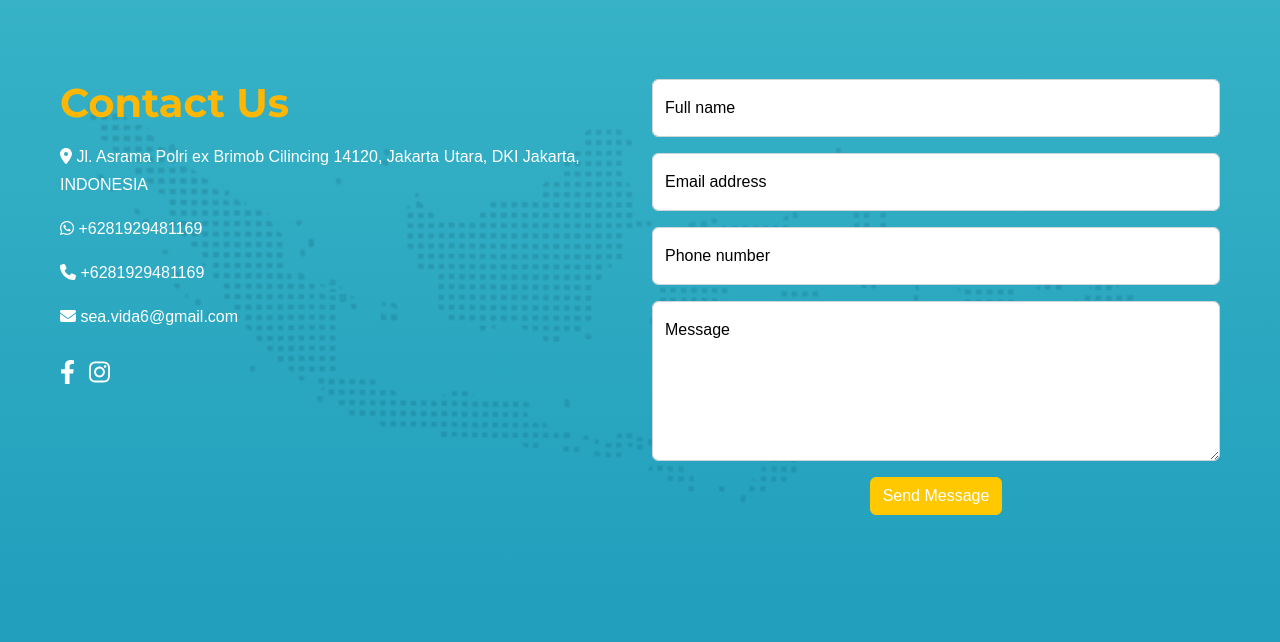
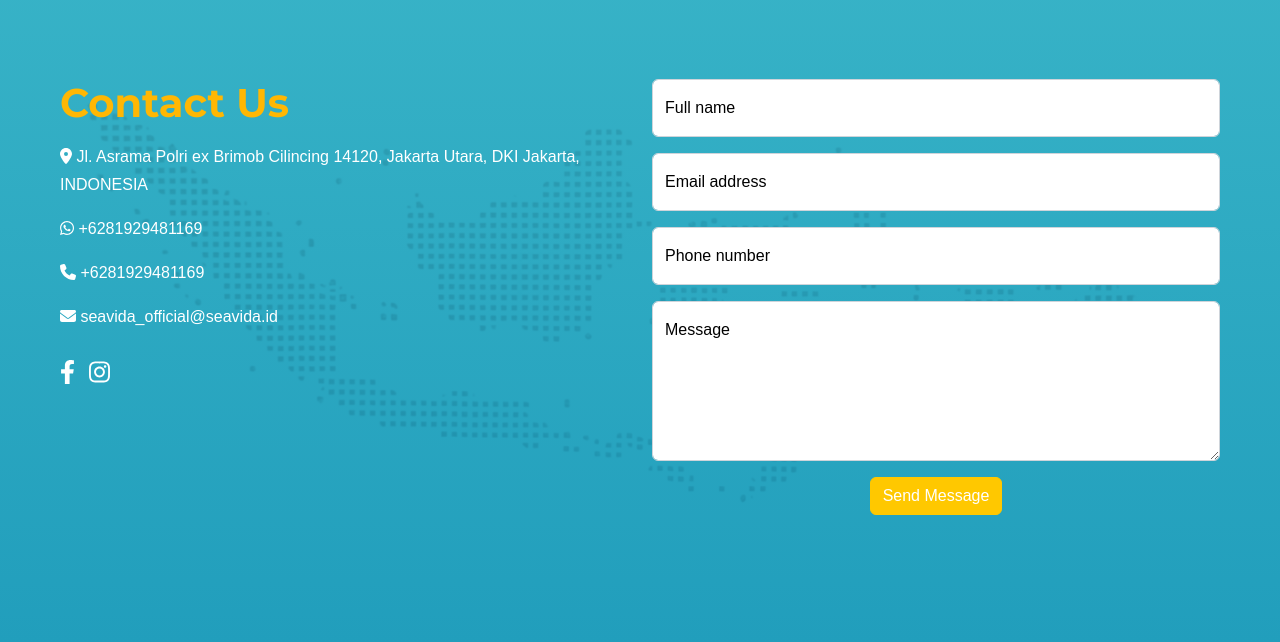
Before and after one commit to ahmadsyauqi696/ahmadsyauqi696.github.io, a PHP site: page /seavida/ in a window 1280 px wide. Shown: the part 3222-3864 px from the top of the page. Run offline with PHP 8.4, Linux system fonts and the light colour scheme; data that the repository does not hold is empty; some libraries are stand-ins or nearby versions.

Commit message:
rubah alamat email

```diff
--- a/footer.php
+++ b/footer.php
@@ -14,7 +14,7 @@
                         Utara, DKI Jakarta, INDONESIA</p>
                     <p><i class="fab fa-whatsapp"></i> +6281929481169</p>
                     <p><i class="fas fa-phone"></i> +6281929481169</p>
-                    <p><i class="fas fa-envelope"></i> sea.vida6@gmail.com</p>
+                    <p><i class="fas fa-envelope"></i> seavida_official@seavida.id</p>
                     <div class="social-icons mt-4">
                         <style>
                             .social-icons a {
@@ -99,7 +99,7 @@
                 <div class="social-icons mt-3">
                     <a href="#"><i class="fab fa-facebook-f"></i></a>
                     <a href="https://instagram.com/sea_vida"><i class="fab fa-instagram"></i></a>
-                    <a href="mailto:sea.vida6@gmail.com"><i class="fas fa-envelope"></i></a>
+                    <a href="mailto:seavida_official@seavida.id"><i class="fas fa-envelope"></i></a>
                 </div>
             </div>
 
--- a/home.php
+++ b/home.php
@@ -245,7 +245,7 @@ if (file_exists("config-local.php")) {
                             Utara, DKI Jakarta, INDONESIA</p>
                         <p><i class="fab fa-whatsapp"></i> +6281929481169</p>
                         <p><i class="fas fa-phone"></i> +6281929481169</p>
-                        <p><i class="fas fa-envelope"></i> sea.vida6@gmail.com</p>
+                        <p><i class="fas fa-envelope"></i> seavida_official@seavida.id</p>
                         <div class="social-icons mt-4">
                             <style>
                                 .social-icons a {
@@ -331,7 +331,7 @@ if (file_exists("config-local.php")) {
                     <div class="social-icons mt-3">
                         <a href="#"><i class="fab fa-facebook-f"></i></a>
                         <a href="https://instagram.com/sea_vida"><i class="fab fa-instagram"></i></a>
-                        <a href="mailto:sea.vida6@gmail.com"><i class="fas fa-envelope"></i></a>
+                        <a href="mailto:seavida_official@seavida.id"><i class="fas fa-envelope"></i></a>
                     </div>
                 </div>
 
@@ -472,7 +472,7 @@ if (file_exists("config-local.php")) {
         <a href="https://instagram.com/sea_vida" class="social-icon" target="_blank">
             <i class="fab fa-instagram"></i>
         </a>
-        <a href="https://mail.google.com/mail/?view=cm&fc=1&to=sea.vida6@gmail.com" class="social-icon" target="_blank">
+        <a href="https://mail.google.com/mail/?view=cm&fc=1&to=seavida_official@seavida.id" class="social-icon" target="_blank">
             <i class="fas fa-envelope"></i>
         </a>
         <a href="https://wa.me/6281929481169" class="social-icon" target="_blank">
--- a/index.php
+++ b/index.php
@@ -249,7 +249,7 @@ if (file_exists("config-local.php")) {
                             Utara, DKI Jakarta, INDONESIA</p>
                         <p><i class="fab fa-whatsapp"></i> +6281929481169</p>
                         <p><i class="fas fa-phone"></i> +6281929481169</p>
-                        <p><i class="fas fa-envelope"></i> sea.vida6@gmail.com</p>
+                        <p><i class="fas fa-envelope"></i> seavida_official@seavida.id</p>
                         <div class="social-icons mt-4">
                             <style>
                                 .social-icons a {
@@ -335,7 +335,7 @@ if (file_exists("config-local.php")) {
                     <div class="social-icons mt-3">
                         <a href="#"><i class="fab fa-facebook-f"></i></a>
                         <a href="https://instagram.com/sea_vida"><i class="fab fa-instagram"></i></a>
-                        <a href="mailto:sea.vida6@gmail.com"><i class="fas fa-envelope"></i></a>
+                        <a href="mailto:seavida_official@seavida.id"><i class="fas fa-envelope"></i></a>
                     </div>
                 </div>
 
@@ -485,7 +485,7 @@ if (file_exists("config-local.php")) {
         <a href="https://instagram.com/sea_vida" class="social-icon" target="_blank">
             <i class="fab fa-instagram"></i>
         </a>
-        <a href="https://mail.google.com/mail/?view=cm&fc=1&to=sea.vida6@gmail.com" class="social-icon" target="_blank">
+        <a href="https://mail.google.com/mail/?view=cm&fc=1&to=seavida_official@seavida.id" class="social-icon" target="_blank">
             <i class="fas fa-envelope"></i>
         </a>
         <a href="https://wa.me/6281929481169" class="social-icon" target="_blank">
```
